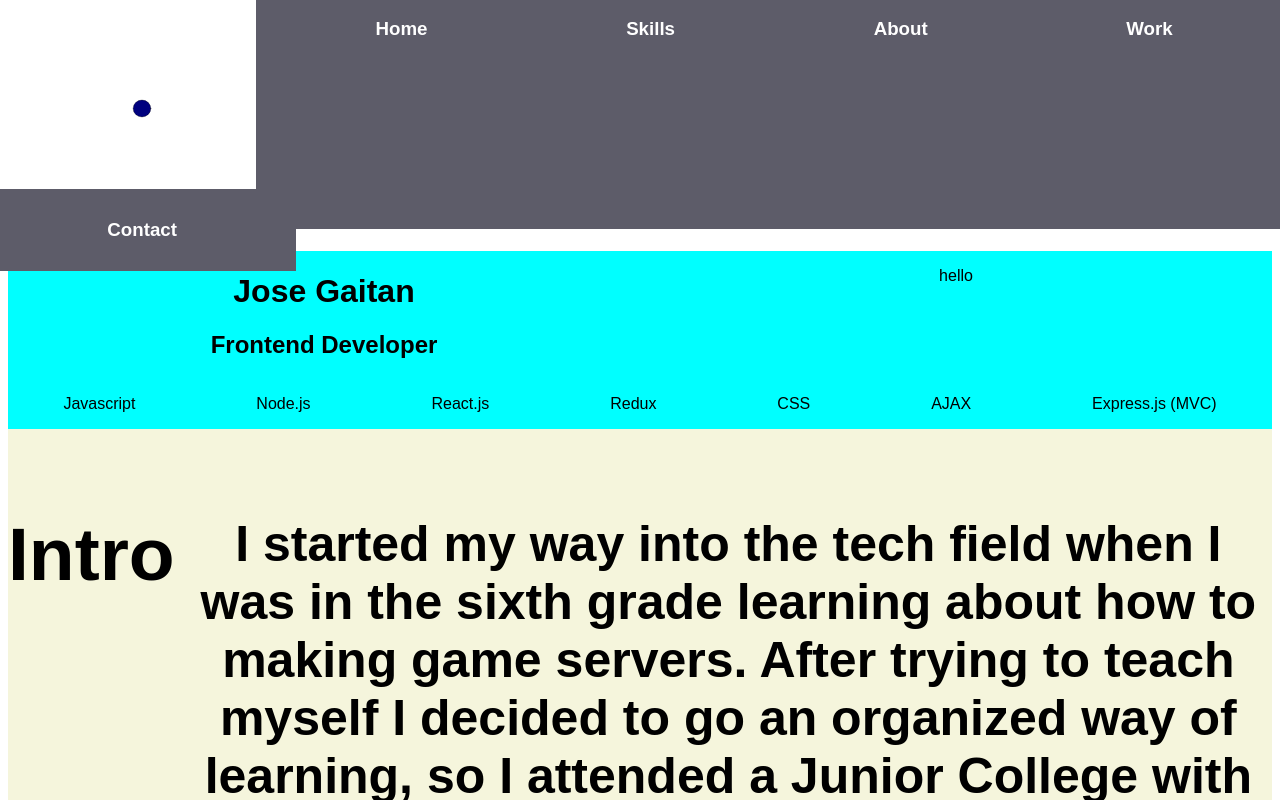
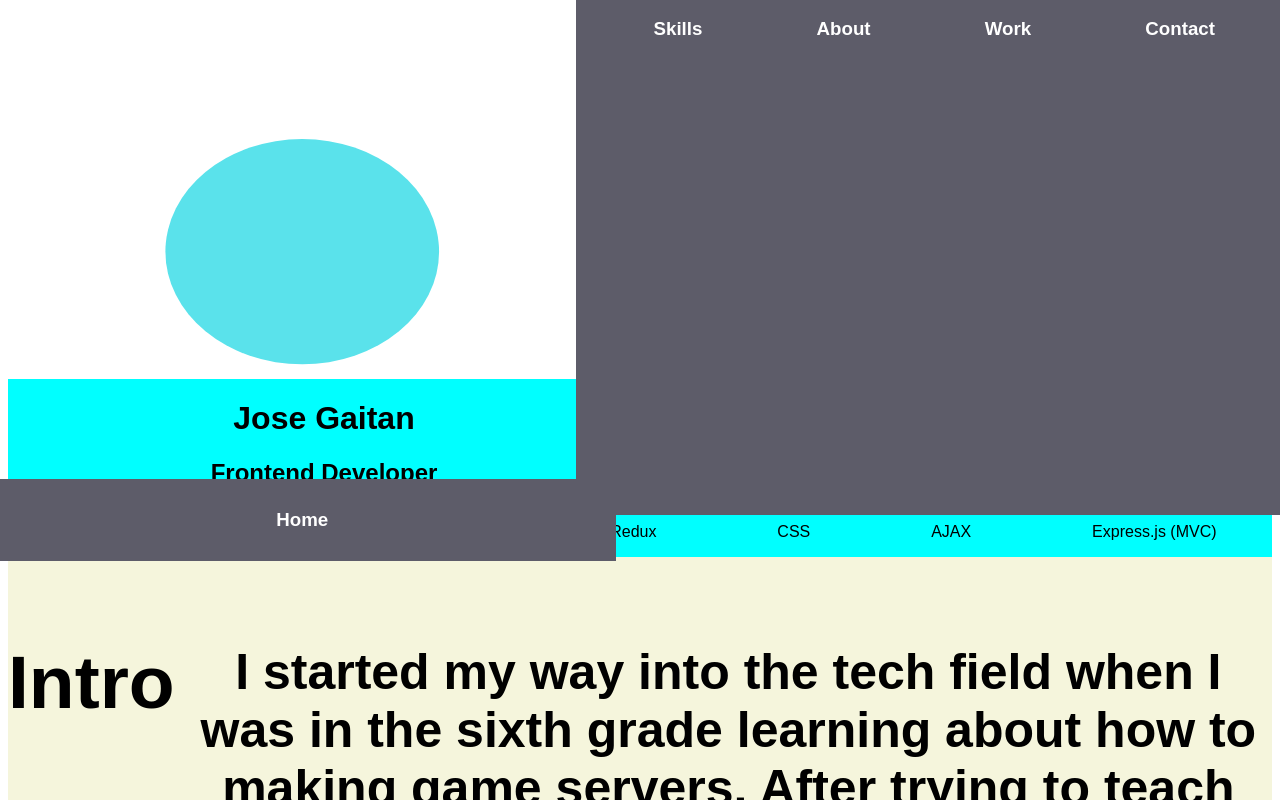
Before and after one commit to joeygaitan/react-portfolio, a React (Create React App) app: page / in a window 1280 px wide. Shown: the top 800 px of the page. Built offline with nearby package versions, Linux system fonts and the light colour scheme.

Commit message:
I turned the svg into a component trying to see if that changes the svg color

```diff
--- a/src/components/Navbar/NavBar.js
+++ b/src/components/Navbar/NavBar.js
@@ -1,5 +1,6 @@
 import React, { Component } from 'react';
 import '../../css/navbar.css'
+import { ReactComponent as Dot } from './dot.svg';
 
 class NavBar extends Component {
     constructor(props) {
@@ -11,8 +12,12 @@ class NavBar extends Component {
     render() {
         return (
         <div className="container">
-            <img className="dot" src={require("./dot.svg")}/>
-            <h3>Home</h3>
+
+            <div>
+                <Dot className="blue"/>
+                <h3>Home</h3>
+            </div>
+
             <h3>Skills</h3>
             <h3>About</h3>
             <h3>Work</h3>
--- a/src/css/navbar.css
+++ b/src/css/navbar.css
@@ -6,9 +6,15 @@
     position: sticky;
     top: 0;
     /* background-color: blue; */
+
 }
 
-.dot:hover{
+.blue{
+  position: relative;
+  fill: pink;
+}
+
+.container .dot:hover{
   cursor: pointer;
   fill: red;
 }
```
Also changed, not shown: src/components/Navbar/dot.svg, 1 other file (tests, documents, lock files or other folders).
